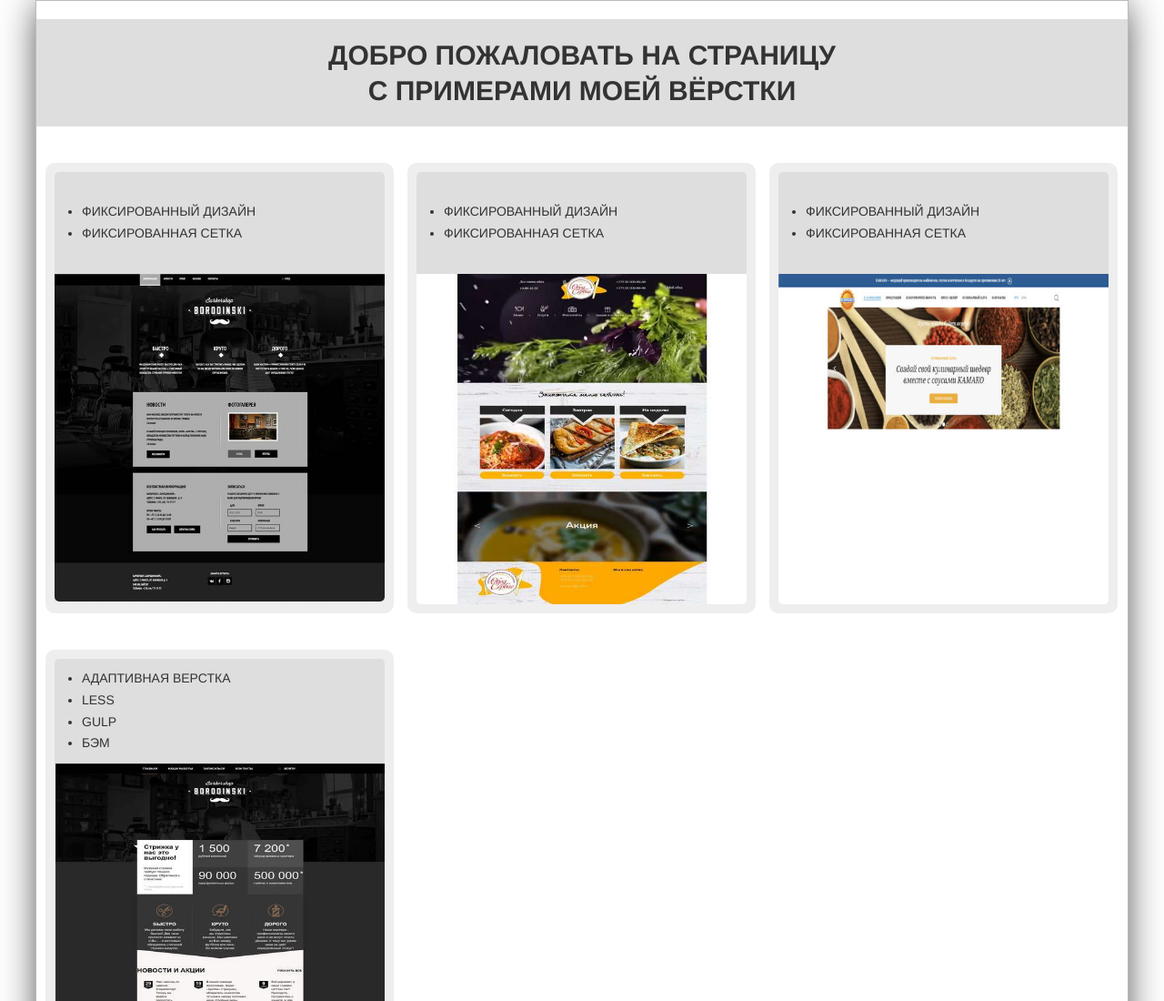
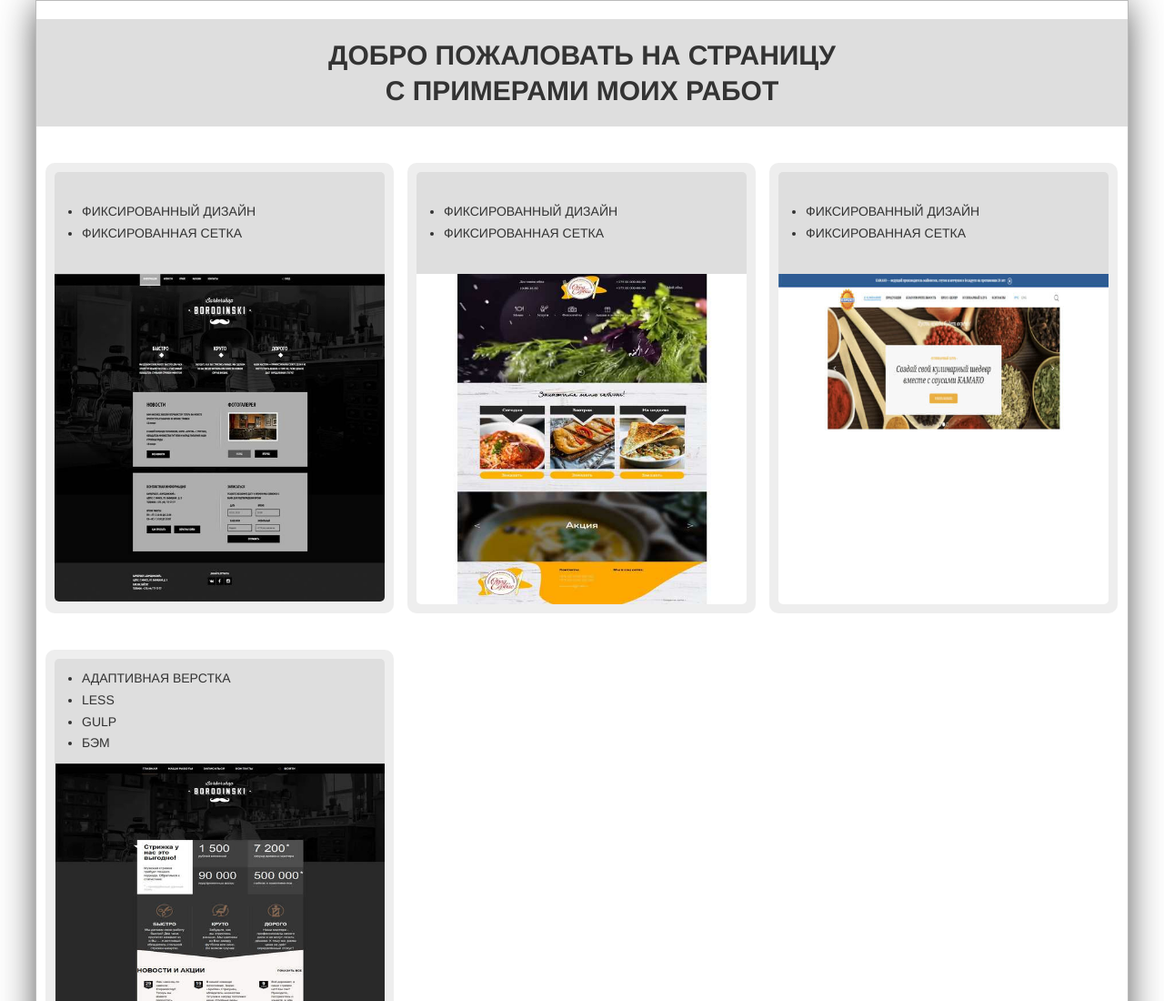
Before and after one commit to borovoykirill/borovoykirill.github.io, a plain HTML site: page index.html in a window 1280 px wide. Shown: the top 1100 px of the page at 91% size. Drawn offline with Linux system fonts and the light colour scheme.

Commit message:
Update index.html

```diff
--- a/index.html
+++ b/index.html
@@ -9,7 +9,7 @@
 </head>
 <body class="container">
   <header class="page-header">
-    <h1 class="page-header__title">Добро пожаловать<br class="mobile-visually"> на страницу<br> с примерами моей вёрстки</h1>
+    <h1 class="page-header__title">Добро пожаловать<br class="mobile-visually"> на страницу<br> с примерами моих работ</h1>
   </header>
   <main class="page-body">
     <section class="portfolio">
```
